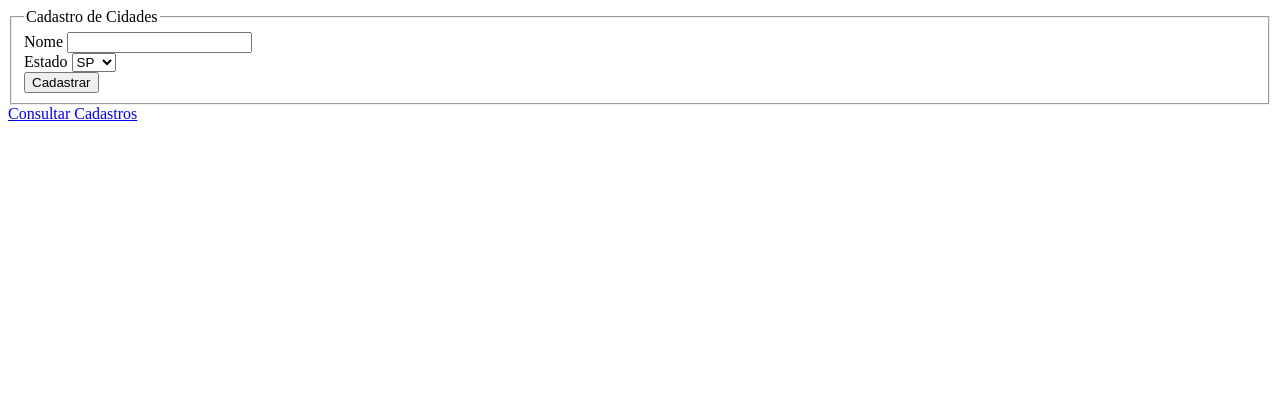
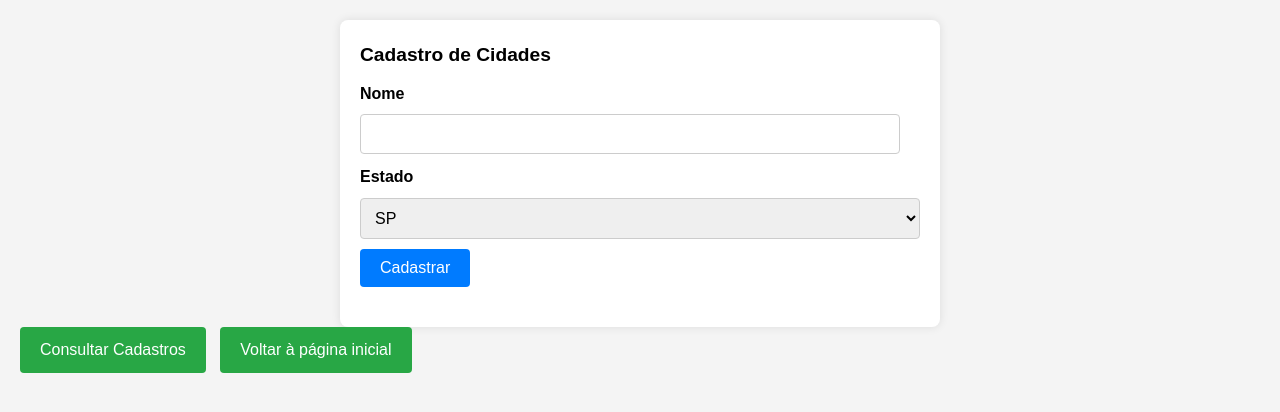
Before and after one commit to Anthonyysilv/PRW, a PHP site: page /CadastroCidade.html in a window 1280 px wide. Shown: the top 412 px of the page. Run offline with PHP 8.4, Linux system fonts and the light colour scheme.

Commit message:
02/07 12:05

```diff
--- a/CadastroIFSP/CadastroCidade.html
+++ b/CadastroIFSP/CadastroCidade.html
@@ -5,6 +5,88 @@
     <meta http-equiv="X-UA-Compatible" content="IE=edge">
     <meta name="viewport" content="width=device-width, initial-scale=1.0">
     <title>Cadastro da Cidade</title>
+    <style>
+        * {
+            margin: 0;
+            padding: 0;
+            box-sizing: border-box;
+        }
+
+        body {
+            font-family: Arial, sans-serif;
+            line-height: 1.6;
+            background-color: #f4f4f4;
+            padding: 20px;
+        }
+
+        form {
+            max-width: 600px;
+            margin: 0 auto;
+            background: #fff;
+            padding: 20px;
+            border-radius: 8px;
+            box-shadow: 0 0 10px rgba(0,0,0,0.1);
+        }
+
+        fieldset {
+            border: none;
+            margin-bottom: 20px;
+        }
+
+        legend {
+            font-size: 1.2em;
+            font-weight: bold;
+            margin-bottom: 10px;
+        }
+
+        label {
+            display: block;
+            margin-bottom: 8px;
+            font-weight: bold;
+        }
+
+        input[type="text"],
+        select {
+            width: calc(100% - 20px);
+            padding: 10px;
+            font-size: 1em;
+            border: 1px solid #ccc;
+            border-radius: 4px;
+            margin-bottom: 10px;
+        }
+
+        select {
+            width: 100%;
+        }
+
+        button {
+            padding: 10px 20px;
+            background-color: #007bff;
+            color: #fff;
+            border: none;
+            border-radius: 4px;
+            cursor: pointer;
+            font-size: 1em;
+        }
+
+        button:hover {
+            background-color: #0056b3;
+        }
+
+        .btn {
+            display: inline-block;
+            padding: 10px 20px;
+            margin-right: 10px;
+            text-decoration: none;
+            color: #fff;
+            background-color: #28a745;
+            border-radius: 4px;
+        }
+
+        .btn:hover {
+            background-color: #218838;
+        }
+    </style>
 </head>
 <body>
     <form action="CadastroCidade.php" method="post">
@@ -20,6 +102,7 @@
                     <option value="SP">SP</option>
                     <option value="RJ">RJ</option>
                     <option value="MG">MG</option>
+                    <option value="SE">SE</option>
                 </select>
             </div>
             <div>
@@ -27,6 +110,7 @@
             </div>
         </fieldset>
     </form>
-    <a href="ListarCidade.php">Consultar Cadastros</a>
+    <a href="ListarCidade.php" class="btn">Consultar Cadastros</a>
+    <a href="index.html" class="btn">Voltar à página inicial</a>
 </body>
 </html>
```
Also changed, not shown: CadastroIFSP/ListarCidade.php (+64 -3 lines), CadastroIFSP/css/style.css (added, +36 -0 lines), CadastroIFSP/index.html (added, +19 -0 lines).
